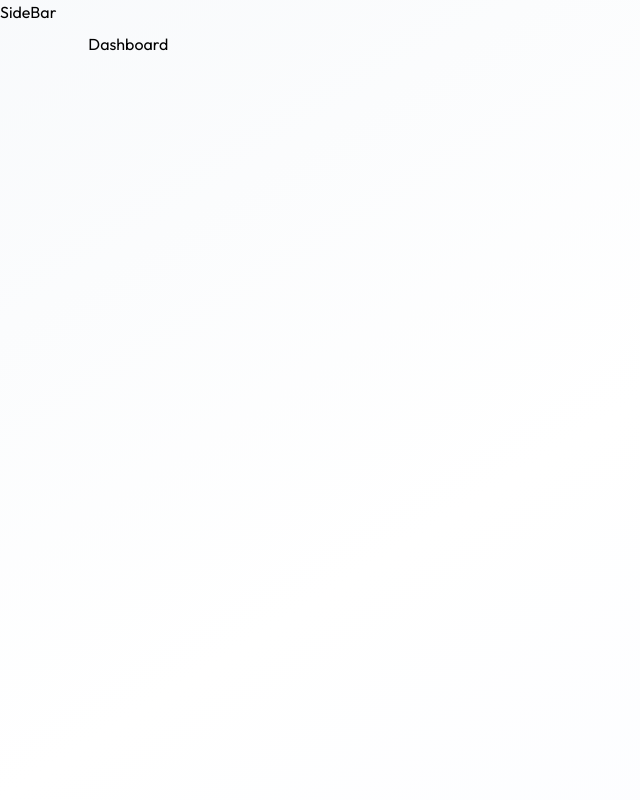
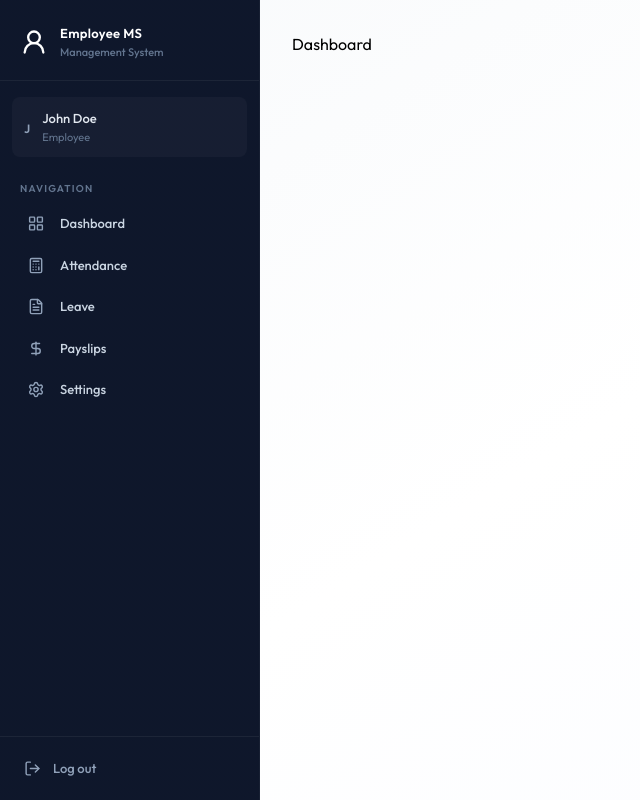
Before and after one commit to biswaslohani123/EmployeeManagementSystem, a React (Vite) app in the folder client/: page /dashboard in a window 1280 px wide. Shown: the whole page, without its empty margins (0-640 px from the left). Built offline with nearby package versions, Linux system fonts and the light colour scheme.

Commit message:
completed Sidebar

```diff
--- /dev/null
+++ b/client/src/components/SideBar.jsx
@@ -0,0 +1,177 @@
+import React, { useEffect, useState } from 'react'
+import { href, Link, useLocation } from 'react-router-dom'
+import { dummyProfileData } from '../assets/assets';
+import { CalculatorIcon, ChevronRightIcon, DollarSignIcon, FileText, FileTextIcon, icons, LayoutGrid, LogOutIcon, MenuIcon, Settings, User2Icon, XIcon } from 'lucide-react';
+
+const SideBar = () => {
+
+    const { pathname } = useLocation();
+
+    const [userName, setUserName] = useState('');
+    const [mobileMenu, setMobileMenu] = useState(false);
+
+
+    useEffect(() => {
+
+        setUserName(dummyProfileData.firstName  + " " + dummyProfileData.lastName);
+
+    },[]);
+
+
+    // close mobile sidebar on route change
+    useEffect(() => {
+
+        setMobileMenu(false);
+
+    },[pathname]);
+
+    const role = "" || "EMPLOYEE";
+
+    const NavItems = [
+        {name: "Dashboard" , href: "/dashboard", icon:LayoutGrid},
+        role === "ADMIN" ?
+        {name: "Employees", href: "/employees", icon: User2Icon}:
+        {name: "Attendance", href:"/attendance", icon: CalculatorIcon},
+        {name: "Leave", href:"/leave", icon: FileTextIcon},
+        {name: "Payslips", href:"/payslips", icon: DollarSignIcon},
+        {name: "Settings", href:"/settings", icon: Settings}
+
+    ]
+
+    const handelLogOut = () => {
+        window.location.href = "/login"
+    }
+
+    const sideBarContent = (
+
+        <>
+            {/* Brand Header */}
+
+            <div className='px-5 pt-6 pb-5 border-b border-white/6'>
+                <div className='flex items-center justify-between'>
+                    <div className='flex items-center gap-3'>
+                        <User2Icon className='text-white size-7'/>
+                    <div>
+                        <p className='font-semibold text-[13px] text-white tracking-wide'>Employee MS</p>
+                        <p className='text-[11px] text-slate-500 font-medium'>Management System</p>
+                    </div>
+                    <button className='lg:hidden text-slate-400 hover:text-white p-1' onClick={() => setMobileMenu(false)}>
+                        <XIcon size={20}/>
+                    </button>
+                    </div>
+                </div>
+
+            </div>
+
+            {/* User profile Card */}
+
+            {
+                userName && (
+
+                    <div className='mx-3 mt-4 mb-1 p-3 rounded-lg bg-white/3 border- border-white/4'>
+                        <div className='flex items-center gap-3'>
+                            <div className=''>
+                                <span className='text-slate-400 text-xs font-semibold'>
+                                    {userName.charAt(0).toUpperCase()}
+                                </span>
+                            </div>
+                            <div className='min-w-0'>
+                                <p className='text-[13px] font-medium text-slate-200 truncate'>{userName}</p>
+                                <p className='text-[11px] text-slate-500 truncate'>{role === "ADMIN" ? "Administrator" : "Employee"}</p>
+                            </div>
+                        </div>
+                    </div>
+                )
+            }
+
+            {/* Section Label */}
+
+            <div className='px-5 pt-5 pb-2'>
+
+                <p className='text-[10px] font-semibold uppercase tracking-[0.12em] text-slate-500'>
+                    Navigation
+                </p>
+
+            </div>
+
+            {/* Navigation List */}
+
+            <div className='flex-1  px-3 space-y-0.5 overflow-y-auto'>
+                {
+                    NavItems.map((item) => {
+
+                        const isActive = pathname.startsWith(NavItems.href)
+
+                        return (
+
+                            <Link key={item.name} to={item.href} className={`group flex items-center gap-3 px-3 py-2.5 rounded-md text-[13px] font-medium transition-all duration-150 relative ${isActive ? "bg-indigo-500/12 text-indigo-300 " : "text-slate-300 hover:text-white hover:bg-white/4"}`}>
+                                {
+                                    isActive && <div className='absolute left-0 top-1/2 -translate-y-1/2 w-[3px h-5 rounded-r-full bg-indigo-500'/>
+                                }
+                                    <item.icon className={`w-[17px h-[17px] shrink-0 ${isActive ? "text-indigo-300" : "text-slate-400 group-hover:text-slate-300"}`}/>
+                                    <span className='flex-1'>{item.name}</span>
+                                    {
+                                        isActive && <ChevronRightIcon className='w-3.5 h-3.5 text-indigo-500/50'/>
+                                    }
+
+                            </Link>
+                        )
+
+                    })
+                }
+            </div>
+
+            {/* LogOut Link */}
+
+            <div className='p-3 border-t border-white/6'>
+
+            <button onClick={handelLogOut} className='flex items-center gap-3 w-full px-3 py-2.5 rounded-md text-[13px] font-medium text-slate-400 hover:text-rose-400 hover:bg-rose-500/8 transition-all duration-150 cursor-pointer'>
+                <LogOutIcon className='w-[17px] h-[17px]'/>
+                <span>Log out</span>
+            </button>
+
+            </div>
+
+        </>
+    )
+
+
+  return (
+
+    <>
+        {/* Mobile Hamburger button */}
+
+        <button onClick={() => setMobileMenu(true)} className='lg:hidden fixed top-4 left-4 z-50 p-2 bg-slate-900 text-white rounded-lg shadow-lg border border-white/10'>
+            <MenuIcon size={20}/>
+        </button>
+
+        {/* Mobile Overlay */}
+
+        {
+            mobileMenu &&
+
+            <div className='lg:hidden fixed inset-0 bg-black/60 backdrop-blur-sm z-40' onClick={() => setMobileMenu(false)}/>
+
+
+        }
+
+        {/* SideBar Desktop */}
+
+        <aside className='hidden lg:flex  flex-col h-full w-[260px]
+        text-white shrink-0 border-r border-white/4 bg-linear-to-b from-slate-900 via-slate-900 to-slate-900'>
+            {sideBarContent}
+
+        </aside>
+
+        {/* SideBar Mobile */}
+
+        <aside className={`lg:hidden fixed inser-y-0 left-0 w-72 bg-linear-to-b from-slate-900 via-slate-900 to-slate-950 text-white z-50 flex flex-col transform transition-transform duration-300 ${mobileMenu ? 'translate-x-0' : "-translate-x-full"}`}>
+            {sideBarContent}
+        </aside>
+
+    </>
+
+  )
+}
+
+export default SideBar
--- a/client/src/pages/Layout.jsx
+++ b/client/src/pages/Layout.jsx
@@ -1,10 +1,12 @@
 import React from 'react'
 import { Outlet } from 'react-router-dom'
+import SideBar from '../components/SideBar'
 
 const Layout = () => {
   return (
+
     <div className='flex h-screen bg-linear-to-br from-slate-50 via-white to-indigo-50/30'>
-        <p>SideBar</p>
+        <SideBar/>
         <main className='flex-1 overflow-y-auto'>
             <div className='p-4 pt-16 sm:p-6 sm:pt-6 lg:p-8 max-w-400 mx-auto'>
                 <Outlet/>
```
